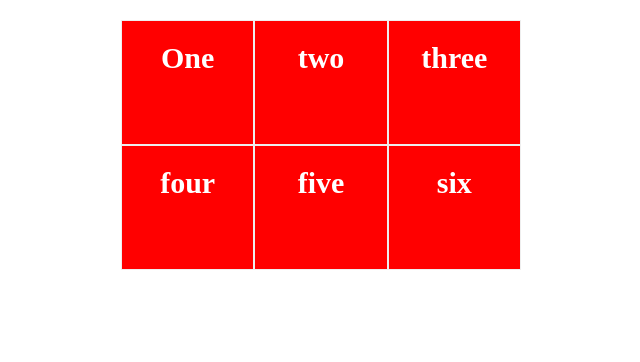
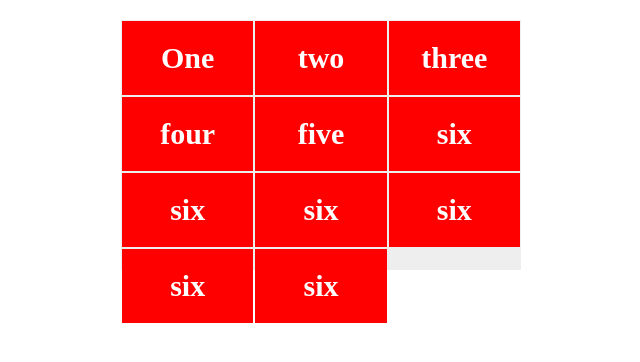
Before and after one commit to AchrafHarche/book-store, a plain HTML site: page grid.html in a window 1280 px wide. Shown: the whole page, without its empty margins (319-959 px from the left). Drawn offline with Linux system fonts and the light colour scheme.

Commit message:
second commit

```diff
--- a/grid.html
+++ b/grid.html
@@ -13,6 +13,11 @@
       <div>four</div>
       <div>five</div>
       <div>six</div>
+      <div>six</div>
+      <div>six</div>
+      <div>six</div>
+      <div>six</div>
+      <div>six</div>
     </div>
   </body>
 </html>
```
